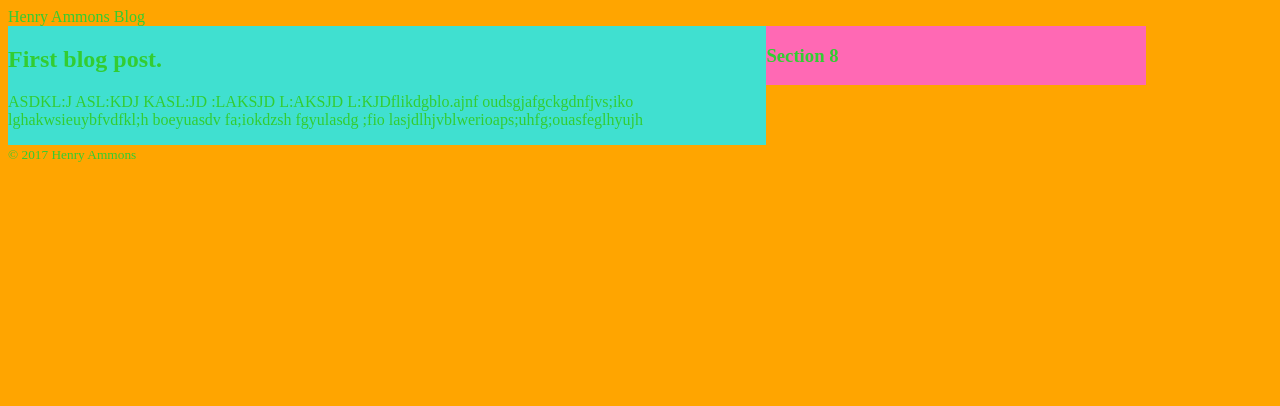
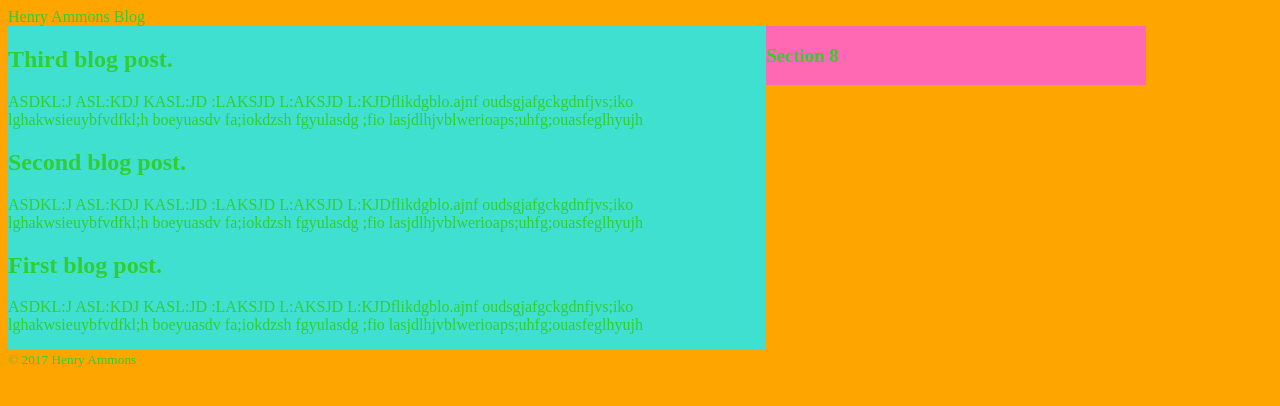
Before and after one commit to Arbiter329/arbiter329.github.io, a plain HTML site: page index.html in a window 1280 px wide. Drawn offline with Linux system fonts and the light colour scheme.

Commit message:
Added more

```diff
--- a/index.html
+++ b/index.html
@@ -14,6 +14,14 @@
         <div class="wrapper clearfix">
             <main>
                 <article>
+                    <h1>Third blog post.</h1>
+                    <p>ASDKL:J ASL:KDJ KASL:JD :LAKSJD L:AKSJD L:KJDflikdgblo.ajnf oudsgjafgckgdnfjvs;iko lghakwsieuybfvdfkl;h boeyuasdv fa;iokdzsh fgyulasdg ;fio lasjdlhjvblwerioaps;uhfg;ouasfeglhyujh</p>
+                </article>
+                <article>
+                    <h1>Second blog post.</h1>
+                    <p>ASDKL:J ASL:KDJ KASL:JD :LAKSJD L:AKSJD L:KJDflikdgblo.ajnf oudsgjafgckgdnfjvs;iko lghakwsieuybfvdfkl;h boeyuasdv fa;iokdzsh fgyulasdg ;fio lasjdlhjvblwerioaps;uhfg;ouasfeglhyujh</p>
+                </article>
+                <article>
                     <h1>First blog post.</h1>
                     <p>ASDKL:J ASL:KDJ KASL:JD :LAKSJD L:AKSJD L:KJDflikdgblo.ajnf oudsgjafgckgdnfjvs;iko lghakwsieuybfvdfkl;h boeyuasdv fa;iokdzsh fgyulasdg ;fio lasjdlhjvblwerioaps;uhfg;ouasfeglhyujh</p>
                 </article>
```
